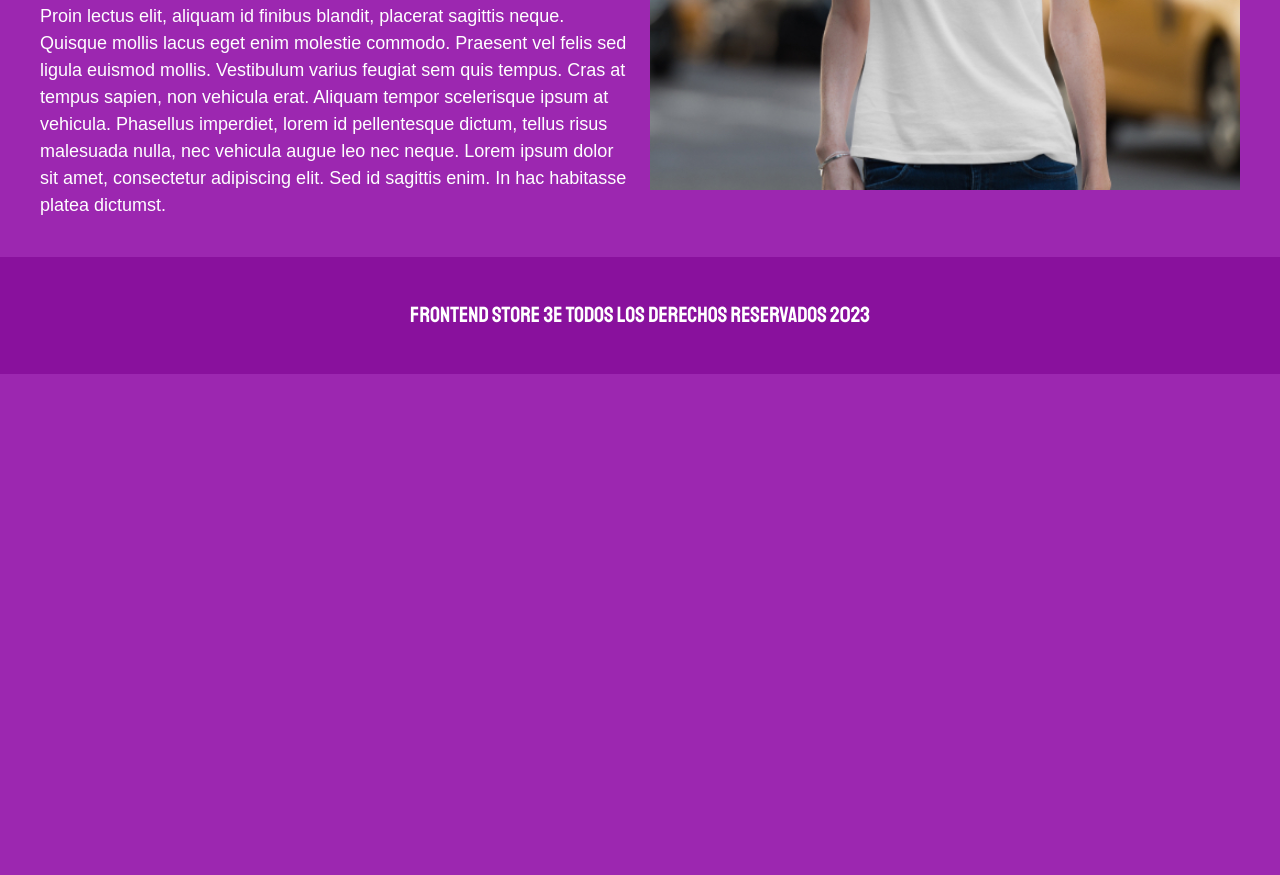
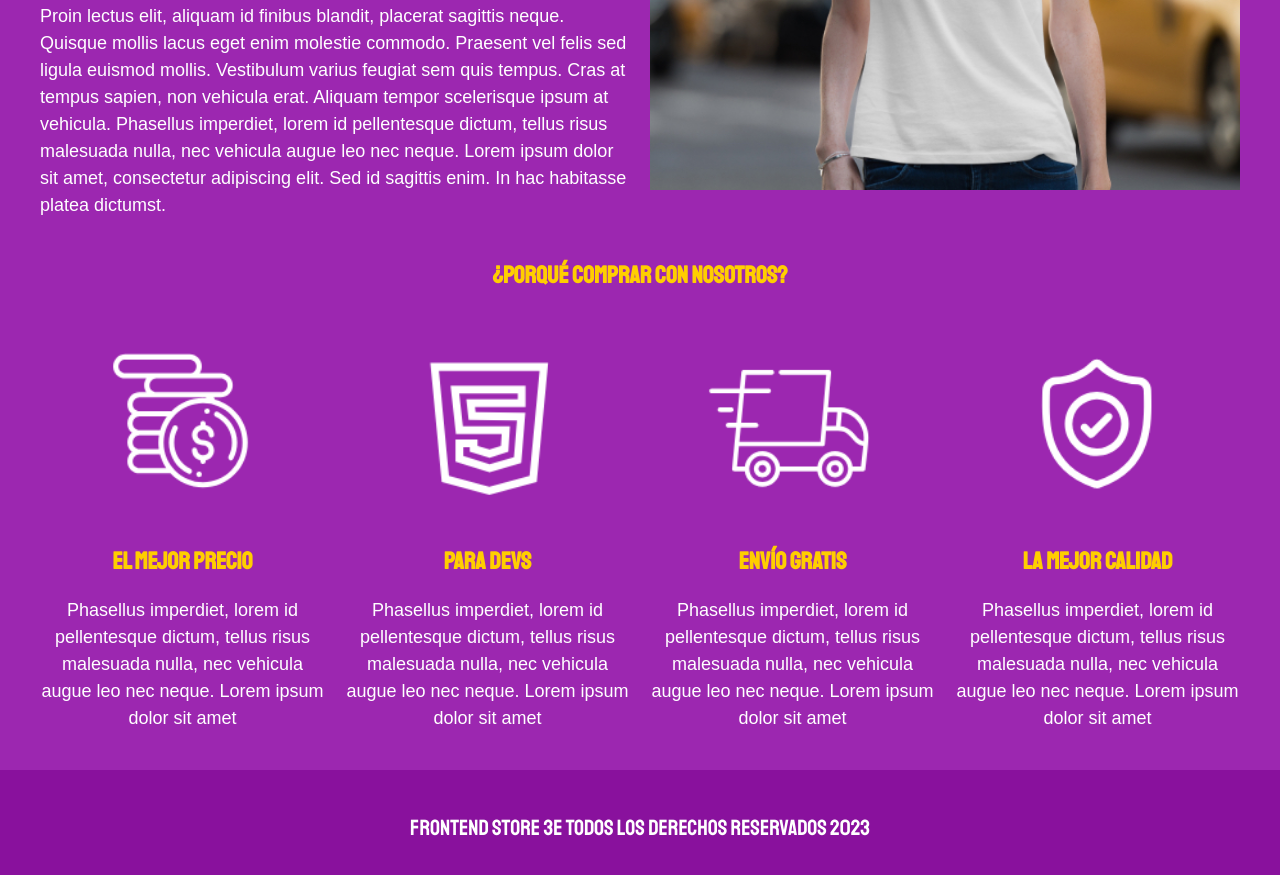
Before and after one commit to eecheverrianunez/FrontEndStore_inicio, a plain HTML site: page nosotros.html in a window 1280 px wide. Shown: the part 565-1440 px from the top of the page. Before the commit the page ends 939 px from the top, so only its background shows below. Drawn offline with Linux system fonts and the light colour scheme.

Commit message:
terminada la sesión porque comprar con nosotros 3e

```diff
--- a/css/style.css
+++ b/css/style.css
@@ -196,3 +196,29 @@ h3 {
         grid-column: 2 / 3; /*para que se ubique la foto en el lado derecho en pantalla grande*/
     }
 }
+
+/**Bloques**/
+
+.bloques {
+    display: grid;
+    grid-template-columns: repeat(2, 1fr);
+    gap: 2rem;
+}
+
+@media (min-width: 768px) {
+    .bloques {
+        grid-template-columns: repeat(4, 1fr);
+    }
+}
+
+.bloque {
+    text-align: center;
+}
+
+.bloque__imagen {
+    width: 100%;
+}
+
+.bloque__titulo {
+    margin: 0;
+}
--- a/nosotros.html
+++ b/nosotros.html
@@ -36,6 +36,36 @@
 
     </main>
 
+    <section class="contenedor comprar">
+        <h2 class="comprar__titulo">¿Porqué comprar con nosotros?</h2>
+        <div class="bloques">
+            <div class="bloque">
+                <img class="bloque__imagen" src="img/icono_1.png" alt="Porqué comprar">
+                <h3 class="bloque__titulo">El mejor precio</h3>
+                <p>Phasellus imperdiet, lorem id pellentesque dictum, tellus risus malesuada nulla, nec vehicula augue leo nec neque. Lorem ipsum dolor sit amet</p>
+            </div><!--Bloque-->
+
+            <div class="bloque">
+                <img class="bloque__imagen" src="img/icono_2.png" alt="Porqué comprar">
+                <h3 class="bloque__titulo">Para Devs</h3>
+                <p>Phasellus imperdiet, lorem id pellentesque dictum, tellus risus malesuada nulla, nec vehicula augue leo nec neque. Lorem ipsum dolor sit amet</p>
+            </div><!--Bloque-->
+
+            <div class="bloque">
+                <img class="bloque__imagen" src="img/icono_3.png" alt="Porqué comprar">
+                <h3 class="bloque__titulo">Envío Gratis</h3>
+                <p>Phasellus imperdiet, lorem id pellentesque dictum, tellus risus malesuada nulla, nec vehicula augue leo nec neque. Lorem ipsum dolor sit amet</p>
+            </div><!--Bloque-->
+
+            <div class="bloque">
+                <img class="bloque__imagen" src="img/icono_4.png" alt="Porqué comprar">
+                <h3 class="bloque__titulo">La mejor Calidad</h3>
+                <p>Phasellus imperdiet, lorem id pellentesque dictum, tellus risus malesuada nulla, nec vehicula augue leo nec neque. Lorem ipsum dolor sit amet</p>
+            </div><!--Bloque-->
+
+        </div><!--Bloques-->
+    </section>
+
     <footer class="footer">
         <p class="footer__texto">FrontEnd Store 3e Todos los Derechos Reservados 2023</p>
     </footer>
```
